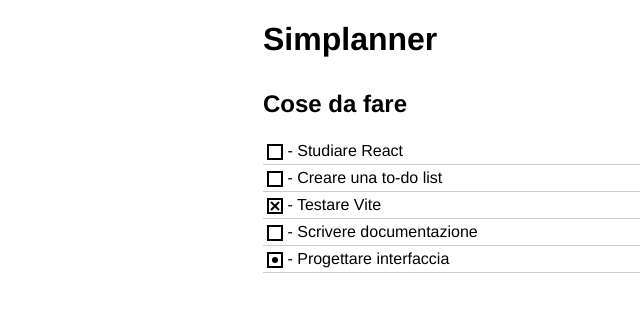
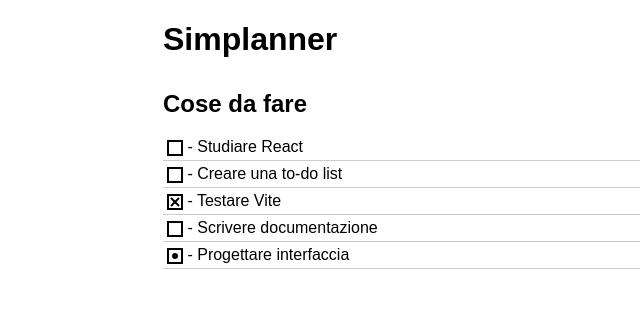
Before and after one commit to sensorario/quadrato, a React (Vite) app: page / in a window 1280 px wide. Shown: the top 312 px of the page, without its empty margins (177-817 px from the left). Built offline with nearby package versions, Linux system fonts and the light colour scheme.

Commit message:
feat(ui): small fixes in css

```diff
--- a/src/App.css
+++ b/src/App.css
@@ -1,3 +1,10 @@
 :root {
-    font-family: 'Franklin Gothic Medium', 'Arial Narrow', Arial, sans-serif;
+    font-family:fantasy;
+
+    --unit: 8px;
 }
+
+h2 {
+    margin: 0;
+    margin-bottom: var(--unit);
+}
--- a/src/App.jsx
+++ b/src/App.jsx
@@ -78,7 +78,7 @@
   };
 
   return (
-    <div style={{ width: '400px', margin: '0 auto' }}>
+    <div style={{ width: '600px', margin: '0 auto' }}>
       <h1>Simplanner</h1>
       <h2 style={{ marginTop: '2rem' }}>Cose da fare</h2>
       <ul style={{ listStyleType: 'none', paddingLeft: 0 }}>
@@ -114,7 +114,7 @@
         }}>
           <div style={{
             background: 'white',
-            padding: '2rem',
+            padding: '1rem',
             borderRadius: '8px',
             boxShadow: '0 2px 8px rgba(0,0,0,0.2)',
             width: '350px',
@@ -131,7 +131,7 @@
                   marginBottom: '1rem',
                   padding: '0.75rem 1rem',
                   border: '1px solid #d1d1d1',
-                  borderRadius: '24px',
+                  borderRadius: '8px',
                   fontSize: '1rem',
                   outline: 'none',
                   boxShadow: '0 2px 8px rgba(0,0,0,0.04)',
```
